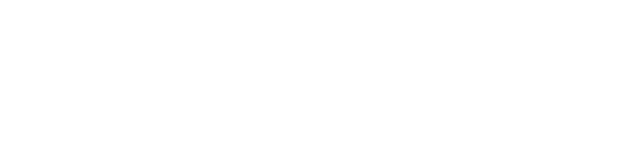
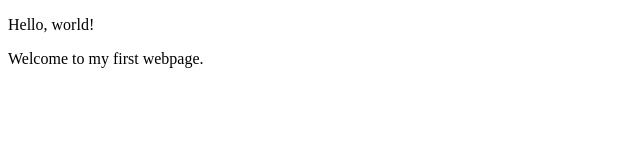
Before and after one commit to ucynthy12/my-first-webpage, a plain HTML site: page my-first-webpage.html in a window 1280 px wide. Shown: the whole page, without its empty margins (0-640 px from the left). Drawn offline with Linux system fonts and the light colour scheme.

Commit message:
add paragraph block elements

```diff
--- a/my-first-webpage.html
+++ b/my-first-webpage.html
@@ -6,6 +6,7 @@
     <title>My first webpage!</title>
 </head>
 <body>
-
+    <p>Hello, world!</p>
+    <p>Welcome to my first webpage.</p>
 </body>
 </html>
```
